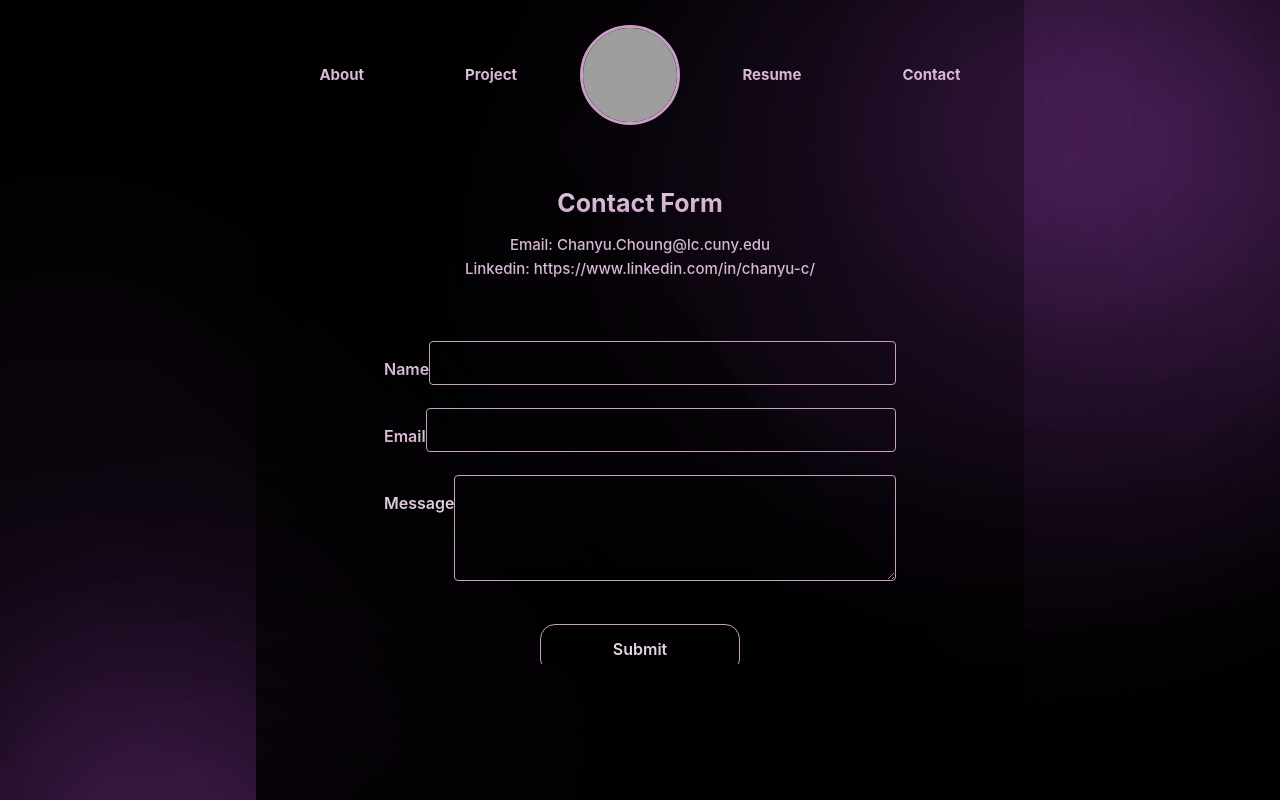
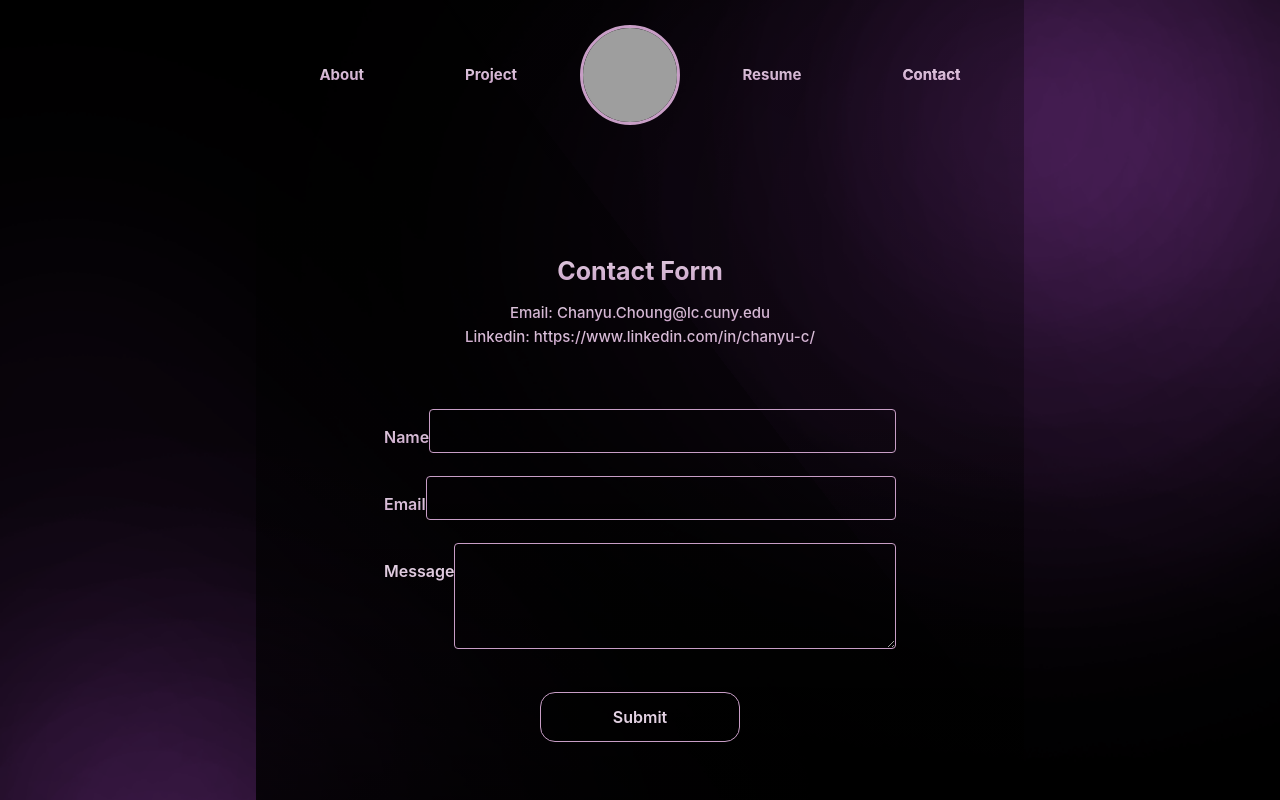
Before and after one commit to cchanyu/cchanyu.github.io, a React (Create React App) app: page /contact in a window 1280 px wide. Built offline with nearby package versions, Linux system fonts and the light colour scheme; grey boxes are pictures that could not be loaded.

Commit message:
CC - responsive fixes

```diff
--- a/src/App.css
+++ b/src/App.css
@@ -46,12 +46,12 @@
     }
 
     .about {
-        margin: 3vh 5vw 0 5vw;
+        margin: auto;
         width: 100vw;
     }
 
     .about--content{
-        width: 90vw;
+        width: 100vw;
     }
 
     .about--logo {
--- a/src/css/About.css
+++ b/src/css/About.css
@@ -55,3 +55,15 @@
     bottom: 0;
     position: absolute;
 }
+
+@media (max-height: 650px) {
+    .about--text-1, .about--text-2 {
+        display: none;
+    }
+}
+
+@media (max-height: 300px) {
+    .about--title {
+        display: none;
+    }
+}
--- a/src/css/Contact.css
+++ b/src/css/Contact.css
@@ -2,12 +2,11 @@
     display: flex;
     flex-direction: column;
     text-align: center;
-    overflow: hidden;
     position: relative;
     justify-content: center;
     align-items: center;
 
-    height: 68vh;
+    height: calc(100vh - 120px);
     overflow: auto;
 }
 
@@ -84,7 +83,6 @@
     }
 
     .contact {
-        max-height: 68vh !important;
         justify-content: center;
         align-items: center;
     }
--- a/src/css/Navbar.css
+++ b/src/css/Navbar.css
@@ -43,3 +43,14 @@
     border: 3px solid #C89EC6;
     border-radius: 50%;
 }
+
+.active {
+    text-decoration: none !important;
+}
+
+.navbar--text:hover, .active, .navbar--text:active {
+    background: linear-gradient(180deg, #cfabcf 0%, #9c689a 100%);
+    -webkit-background-clip: text;
+    -webkit-text-fill-color: transparent;
+    background-clip: text;
+}
```
